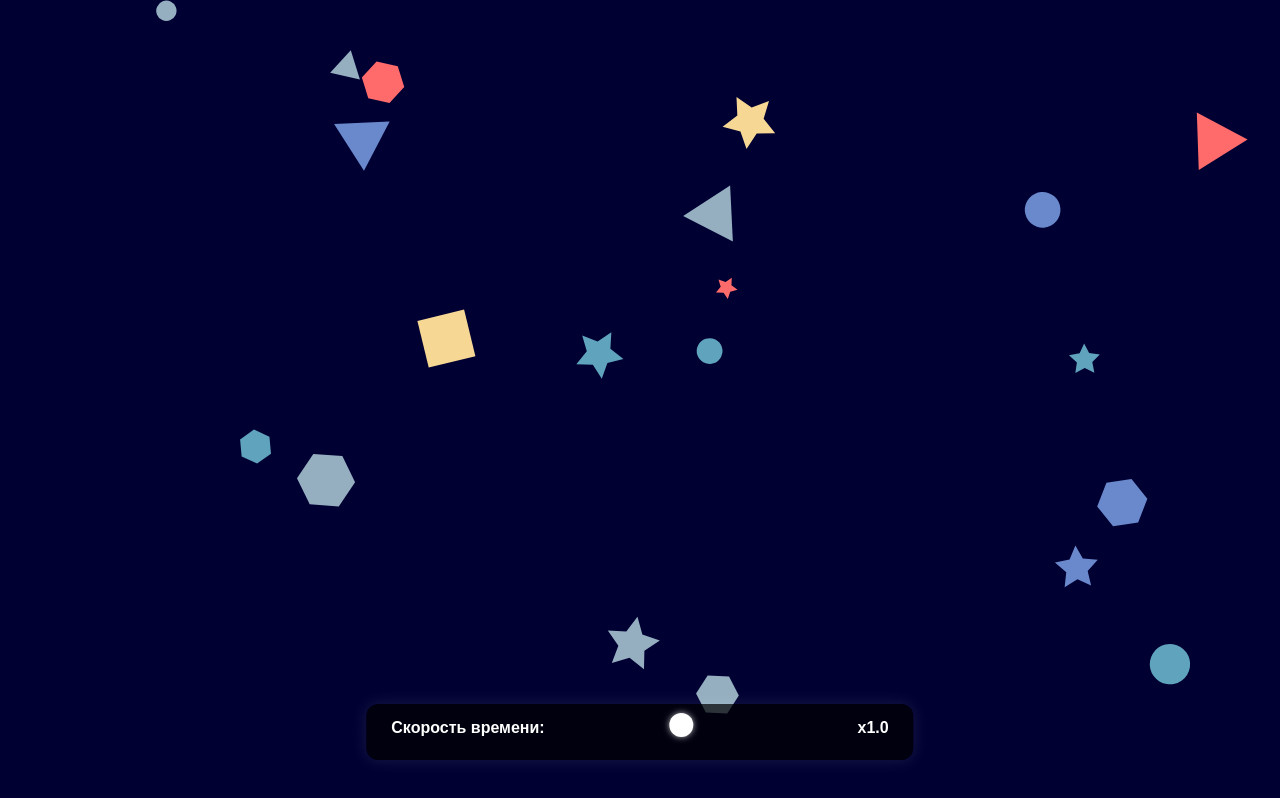
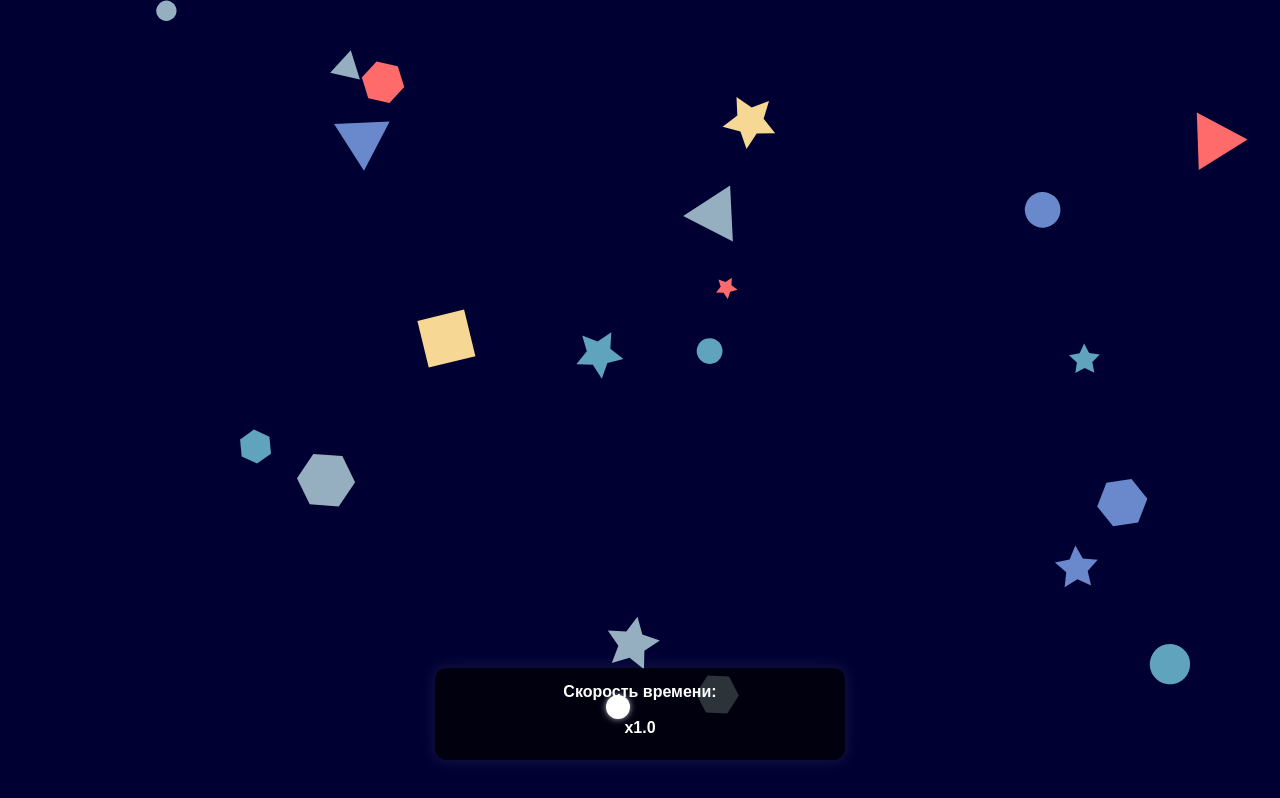
Before and after one commit to Tehnolog227/Time-game.-Attempt-2, a plain HTML site: page index.html in a window 1280 px wide. Drawn offline with Linux system fonts and the light colour scheme.

Commit message:
Add files via upload

```diff
--- a/index.html
+++ b/index.html
@@ -2,6 +2,7 @@
 <html lang="ru">
 <head>
   <meta charset="UTF-8" />
+  <meta name="viewport" content="width=device-width, initial-scale=1.0, user-scalable=no">
   <title>Игра с управлением временем</title>
   <style>
     body {
@@ -28,7 +29,9 @@
       border-radius: 12px;
       text-align: center;
       box-shadow: 0 0 15px rgba(255, 255, 255, 0.1);
-      z-index: 10;
+      z-index: 9999;
+      width: 90%;
+      max-width: 360px;
     }
 
     #controls label {
@@ -39,7 +42,7 @@
     }
 
     #timeSlider {
-      width: 300px;
+      width: 100%;
       height: 10px;
       -webkit-appearance: none;
       appearance: none;
```
